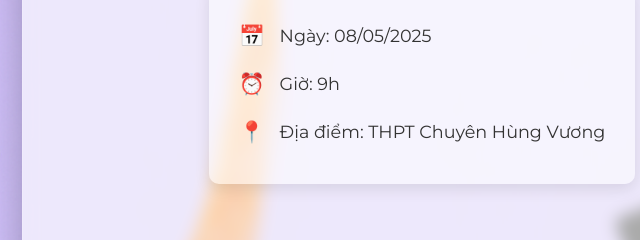
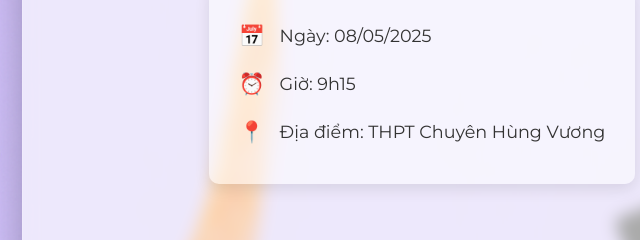
Before and after one commit to thiemhoang4807/graduationinvitation, a plain HTML site: page index.html in a window 1280 px wide. Shown: the part 408-648 px from the top of the page, 218-858 px from the left. Drawn offline with nearby package versions, Linux system fonts and the light colour scheme.

Commit message:
Update index.html

```diff
--- a/index.html
+++ b/index.html
@@ -22,7 +22,7 @@
                 </div>
                 <div class="detail-item">
                     <span class="icon">⏰</span>
-                    <span>Giờ: 9h</span>
+                    <span>Giờ: 9h15</span>
                 </div>
                 <div class="detail-item">
                     <span class="icon">📍</span>
```
